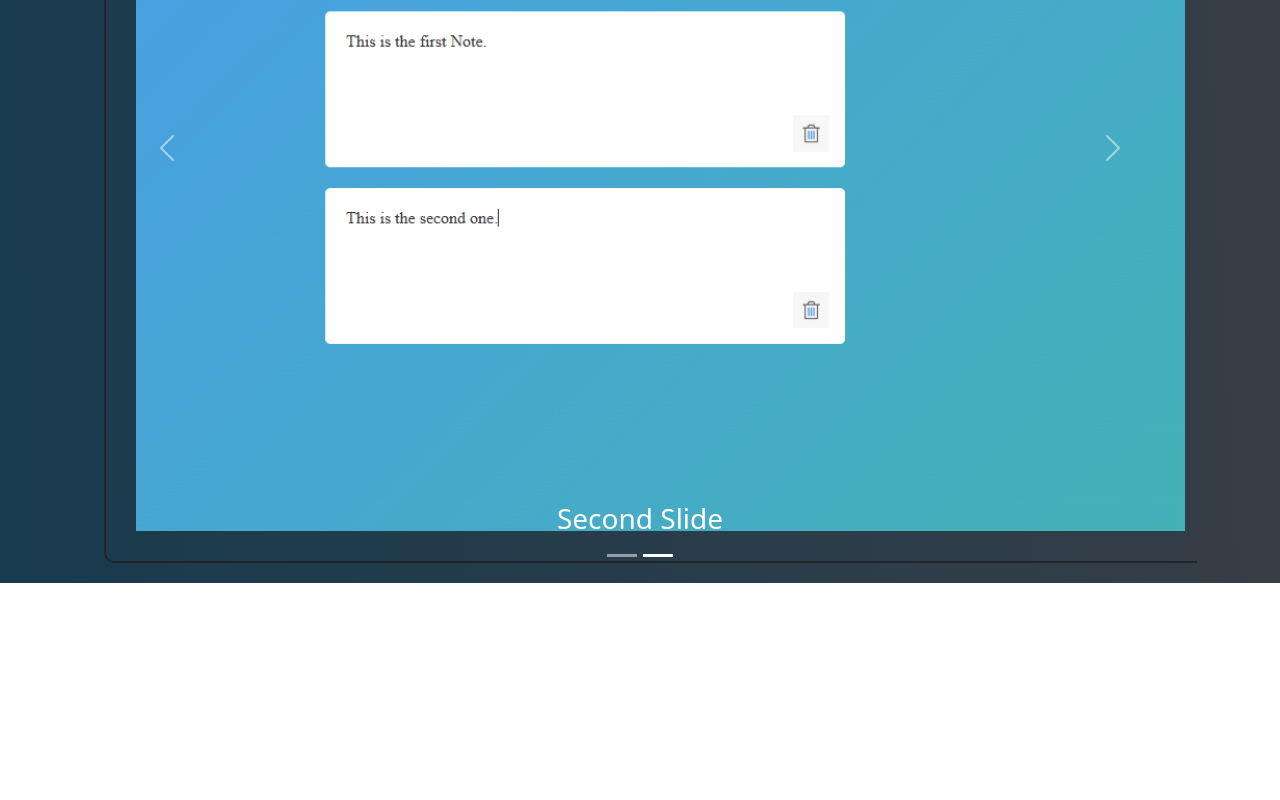
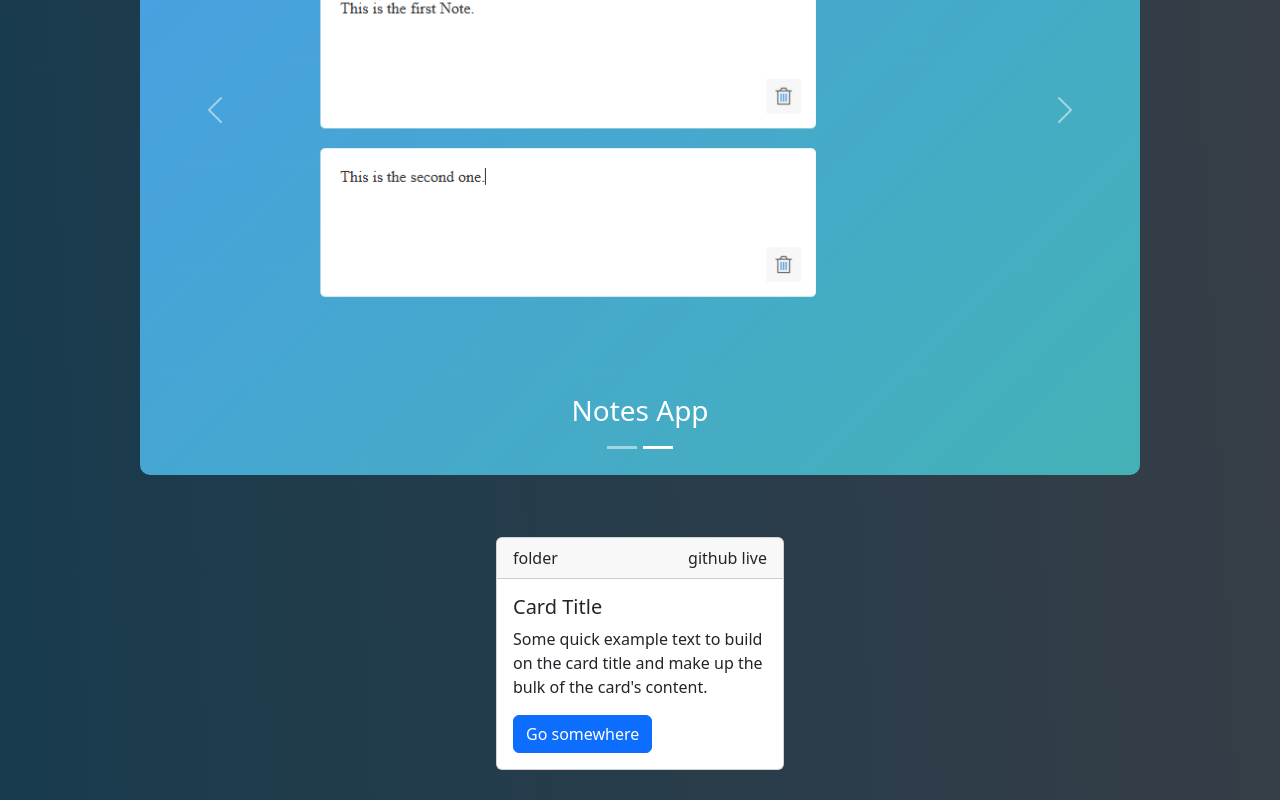
Before and after one commit to get-aakash/myPortfolio, a React (Vite) app: page / in a window 1280 px wide. Shown: the part 1713-2513 px from the top of the page. Before the commit the page ends 2296 px from the top, so only its background shows below. Built offline with nearby package versions, Linux system fonts and the light colour scheme.

Commit message:
project cards

```diff
--- a/src/App.css
+++ b/src/App.css
@@ -139,21 +139,22 @@ body {
 
 .line {
     height: 1px;
-    background-color:rgb(135, 132, 170);
+    background-color: rgb(135, 132, 170);
     width: 500px;
 }
 
-.about-basics{
+.about-basics {
     display: flex;
     justify-content: space-between;
-    align-items:flex-start
+    align-items: flex-start
+}
 
-}
-.about-description{
+.about-description {
     width: 950px;
     text-align: justify;
 }
-.about-description p{
+
+.about-description p {
     margin-top: 10px;
     text-align: justify;
     width: 850px;
@@ -162,43 +163,82 @@ body {
     font-size: 20px;
     color: rgb(135, 132, 170);
 }
+
 .skills-list {
     display: grid;
-  grid-template-columns: 1fr 1fr; /* 2 equal columns */
-  gap: 10px 40px;                 /* row-gap & column-gap */
+    grid-template-columns: 1fr 1fr;
+    /* 2 equal columns */
+    gap: 10px 40px;
+    /* row-gap & column-gap */
     list-style: none;
     padding: 20;
-  margin:  20px;
+    margin: 20px;
     max-width: 400px;
     /* optional: control width */
 }
 
 .skills-list li {
     font-size: 1rem;
-  color:rgb(135, 132, 170);
+    color: rgb(135, 132, 170);
 }
+
 .skills-list li::before {
-  content: "➜"; /* or use →, ›, ⇒, etc. */
+    content: "➜";
+    /* or use →, ›, ⇒, etc. */
     margin-right: 8px;
-  color: #007bff; /* optional: arrow color */
+    color: #007bff;
+    /* optional: arrow color */
     font-weight: bold;
 }
-.image-box img{
+
+.image-box img {
     height: 250px;
     width: 250px;
     border-radius: 10px;
     margin-right: 80px;
 }
 
-.project-slide{
+.project-container {
+    padding: 2rem;
+}
+
+.project-slide {
     display: flex;
-    justify-self: center;
+    flex-direction: column;
+    align-items: center;
+    justify-content: center;
 }
-.project{
+
+.my-carousel {
+    width: 100%;
+    max-width: 1000px;
+    margin: 0 auto;
+}
+
+.project {
+    width: 100%;
+    max-height: 350x;
+    object-fit: cover;
+    border-radius: 10px;
+}
+
+.project-card {
+    display: flex;
+    justify-content: center;
+    align-items: center;
+    gap: 3rem;
     padding: 30px;
-    margin: 20px;
-    border: 2px solid;
-    border-radius: 10px;
+    flex-wrap: wrap;
+}
+
+.card-tag {
+    width: 18rem;
+    height: 45rem;
+}
+
+.card-header {
+    display: flex;
+    justify-content: space-between;
 }
 
 
--- a/src/pages/Projects.jsx
+++ b/src/pages/Projects.jsx
@@ -1,28 +1,29 @@
 import React from 'react'
-import { Carousel } from 'react-bootstrap'
+import { Button, Card, Carousel } from 'react-bootstrap'
 import project1 from '../assets/project1.png'
 import project2 from '../assets/project2.png'
 
 const Projects = () => {
   return (
+    <>
       <div className="project-container">
         <div className="heading-line">
           <h1>/ pet projects</h1>
           <div className="line"></div>
         </div>
-        <div className="project-slide">
+        <div className="project-slide" >
           <div className="my-carousel">
             <Carousel>
               <Carousel.Item>
-              <img className=" project d-block w-100 h-100" src={project1} alt="First slide" />
+                <img className=" project  " src={project1} alt="First slide" />
                 <Carousel.Caption>
-                <h3>First Slide</h3>
+                  <h3>Weather App</h3>
                 </Carousel.Caption>
               </Carousel.Item>
               <Carousel.Item>
-              <img className=" project d-block w-100 h-100" src={project2} alt="Second slide" />
+                <img className=" project  " src={project2} alt="Second slide" />
                 <Carousel.Caption>
-                <h3>Second Slide</h3>
+                  <h3>Notes App</h3>
                 </Carousel.Caption>
               </Carousel.Item>
             </Carousel>
@@ -36,6 +37,27 @@ const Projects = () => {
 
 
       </div>
+
+      <div className="project-card">
+        <Card className='card-tag' style={{ width: '18rem' }}>
+          <div className="card-header">
+            <div className="img">folder</div>
+            <div className="left-header">github live</div>
+          </div>
+          <Card.Body>
+            <Card.Title>Card Title</Card.Title>
+            <Card.Text>
+              Some quick example text to build on the card title and make up the
+              bulk of the card's content.
+            </Card.Text>
+            <Button variant="primary">Go somewhere</Button>
+          </Card.Body>
+        </Card>
+
+
+
+      </div>
+    </>
   )
 }
 
```
Lines whose indentation alone changed are shown as unchanged.
